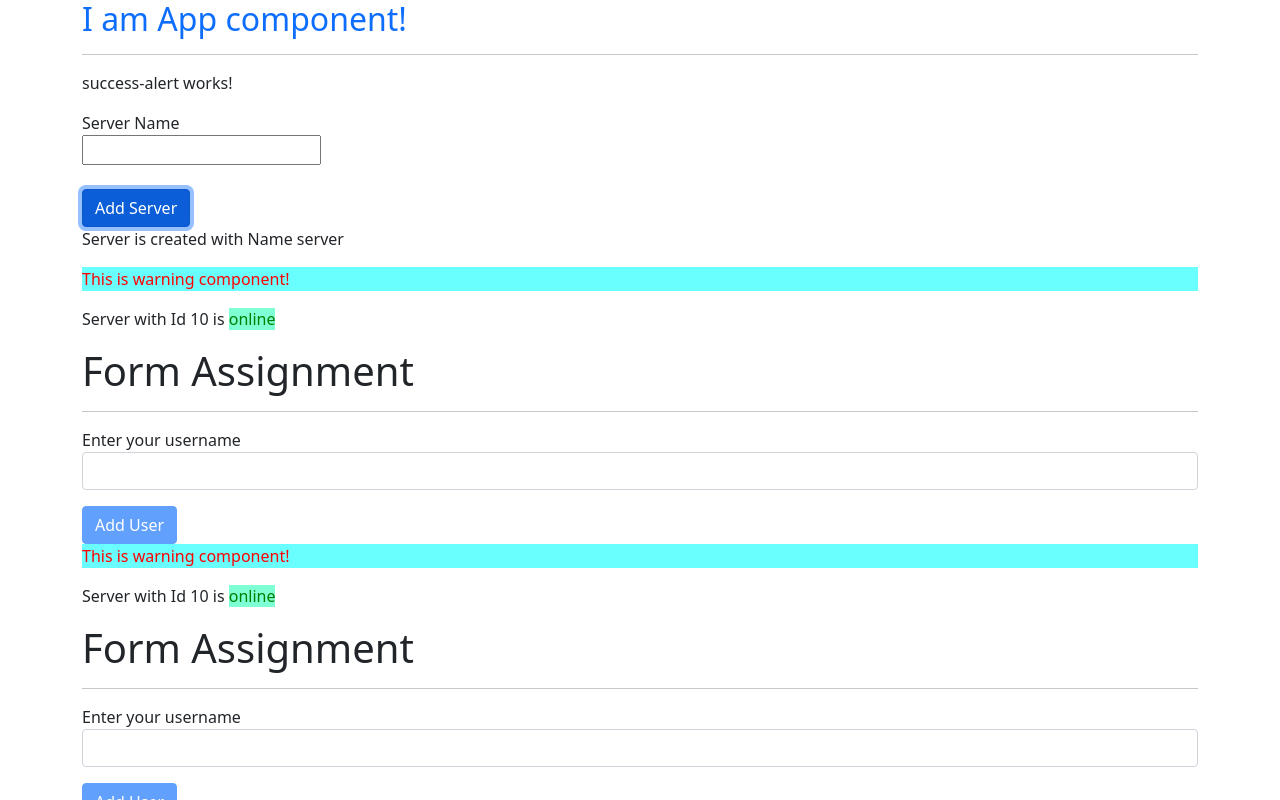
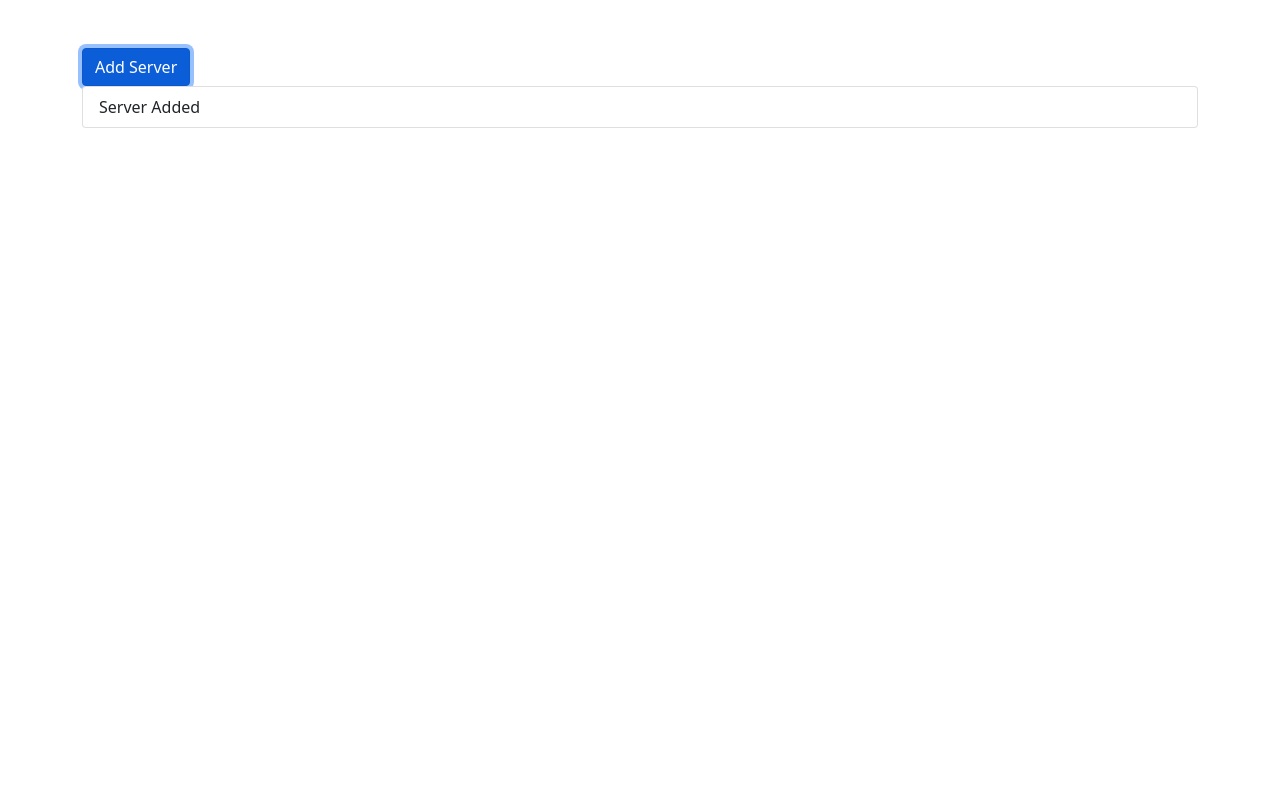
Before and after one commit to anitkumarsingh/angular-practice, an Angular app: page / in a window 1280 px wide. Both pictures are taken after a click on the button "Add Server". Shown: the top 800 px of the page. Built offline with nearby package versions, Linux system fonts and the light colour scheme.

Commit message:
debugging errors

```diff
--- a/src/app/app.component.html
+++ b/src/app/app.component.html
@@ -1,14 +1,15 @@
 <div class="container">
   <div class="row">
     <div class="col-xs-12">
-      <h2 class="text-primary">I am App component!</h2>
-      <hr />
-      <div>
-        <app-success-alert></app-success-alert>
-      </div>
-      <div>
-        <app-warning-alert></app-warning-alert>
-      </div>
+      <!-- <h2 class="text-primary">I am App component!</h2> -->
+      <!-- <hr /> -->
+      <!-- <div> -->
+        <!-- <app-success-alert></app-success-alert> -->
+      <!-- </div> -->
+      <!-- <div> -->
+        <!-- <app-warning-alert></app-warning-alert> -->
+      <!-- </div> -->
+        <app-debugging></app-debugging>
     </div>
   </div>
 </div>
--- a/src/app/app.module.ts
+++ b/src/app/app.module.ts
@@ -5,12 +5,14 @@ import {FormsModule} from '@angular/forms';
 import { AppComponent } from './app.component';
 import { SuccessAlertComponent } from './success-alert/success-alert.component';
 import { WarningAlertComponent } from './warning-alert/warning-alert.component';
+import { DebuggingComponent } from './debugging/debugging.component';
 
 @NgModule({
   declarations: [
     AppComponent,
     SuccessAlertComponent,
-    WarningAlertComponent
+    WarningAlertComponent,
+    DebuggingComponent
   ],
   imports: [
     BrowserModule,
--- /dev/null
+++ b/src/app/debugging/debugging.component.html
@@ -0,0 +1,12 @@
+<div class="row mt-5">
+  <div class="col-md-12">
+    <button class="btn btn-primary" (click)="addNewServer()">Add Server</button>
+  </div>
+</div>
+<div class="row">
+  <div class="col-md-12">
+    <ul class="list-group">
+      <li class="list-group-item" style="cursor: pointer;" *ngFor="let server of servers;let i = index "  (click)="removeServer(i)"><a >{{server}}</a></li>
+    </ul>
+  </div>
+</div>
--- /dev/null
+++ b/src/app/debugging/debugging.component.ts
@@ -0,0 +1,23 @@
+import {Component} from '@angular/core';
+
+@Component({
+  selector:'app-debugging',
+  templateUrl:'./debugging.component.html',
+  styleUrls:['./debugging.component.css']
+})
+
+export class DebuggingComponent{
+  servers = [];
+
+  addNewServer(){
+    this.servers.push('Server Added')
+  }
+  removeServer(id){
+    if(this.servers.length <= 1){
+      this.servers.splice(0,1);
+    }else{
+      let position = id + 1;
+      this.servers.splice(position,1);
+    }
+  }
+}
--- a/tsconfig.json
+++ b/tsconfig.json
@@ -5,7 +5,7 @@
     "baseUrl": "./",
     "outDir": "./dist/out-tsc",
     "forceConsistentCasingInFileNames": true,
-    "strict": true,
+    "strict": false,
     "noImplicitReturns": true,
     "noFallthroughCasesInSwitch": true,
     "sourceMap": true,
```
Also changed, not shown: src/app/debugging/debugging.component.css (added).
